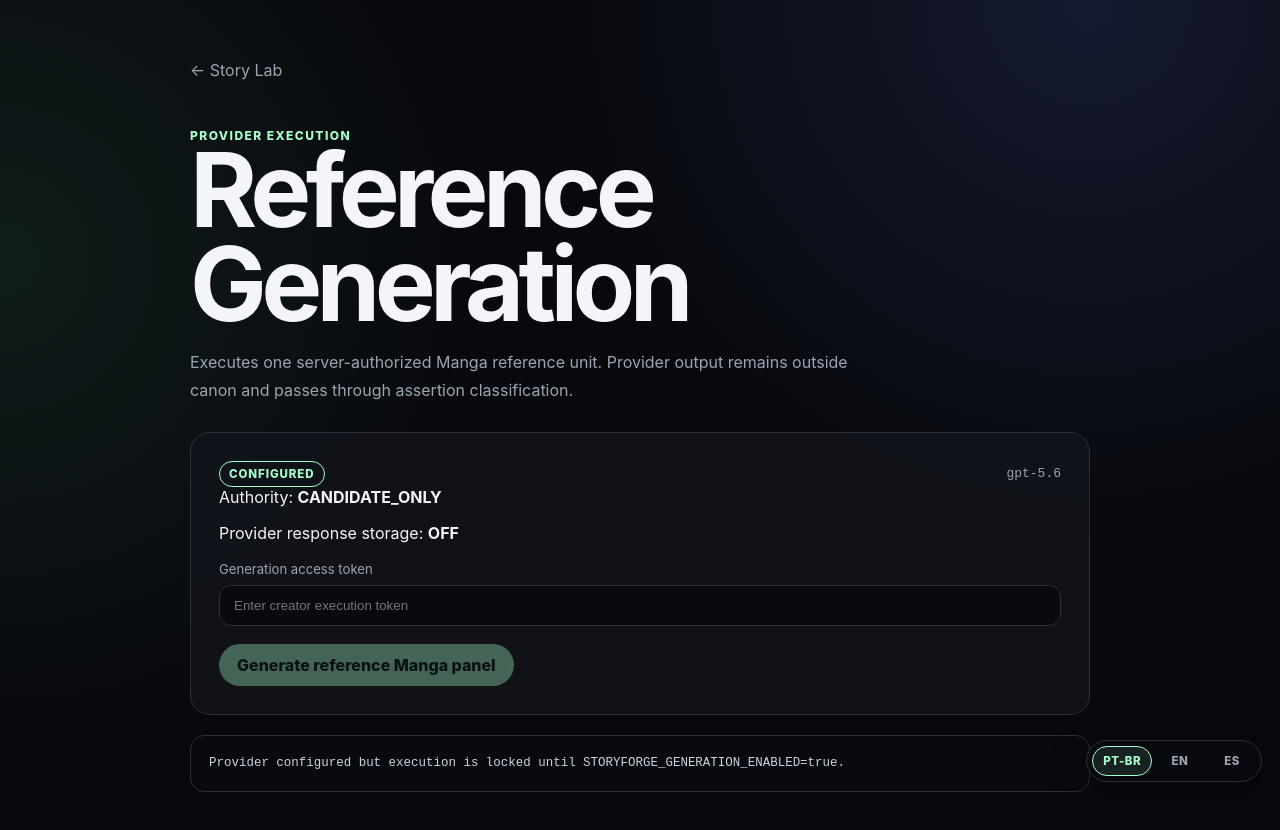
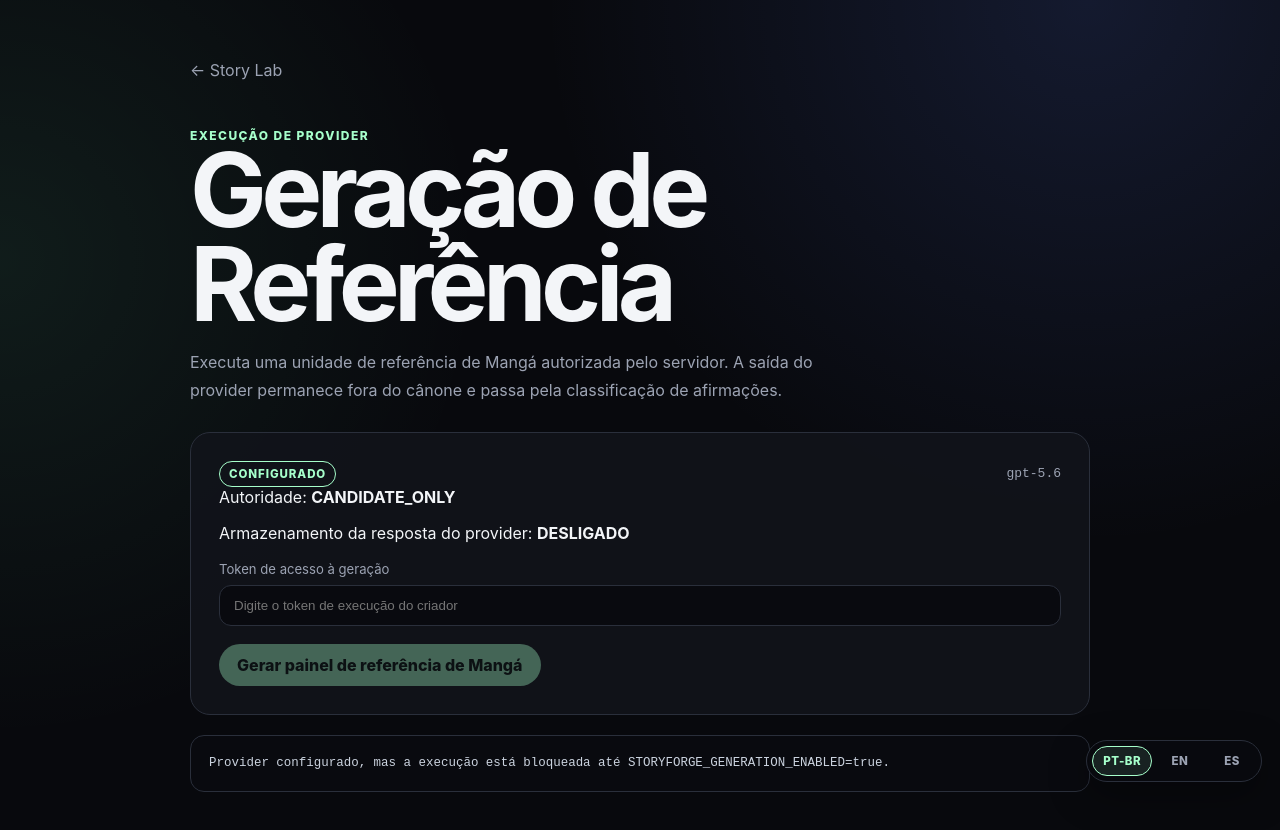
Before and after one commit to tehknesolutions/tehkne-storyforge, a Next.js app in the folder apps/story-lab/: page /generate in a window 1280 px wide. Shown: the top 830 px of the page. Built offline with nearby package versions, Linux system fonts and the light colour scheme; no server answers.

Commit message:
feat(i18n): localize provider console and send locale

```diff
--- a/apps/story-lab/app/generate/page.tsx
+++ b/apps/story-lab/app/generate/page.tsx
@@ -1,6 +1,7 @@
 "use client";
 
 import { useEffect, useState } from "react";
+import { useI18n } from "../i18n";
 
 type ProviderStatus = {
   configured?: boolean;
@@ -11,38 +12,39 @@ type ProviderStatus = {
 };
 
 export default function GeneratePage() {
+  const { locale, t } = useI18n();
   const [status, setStatus] = useState<ProviderStatus>({});
-  const [result, setResult] = useState(
-    "Provider status is loading…"
-  );
+  const [result, setResult] = useState("");
   const [busy, setBusy] = useState(false);
   const [accessToken, setAccessToken] = useState("");
 
   useEffect(() => {
+    setResult(t("generate.loading"));
     void fetch("/api/provider-status", { cache: "no-store" })
       .then((response) => response.json())
       .then((data) => {
         setStatus(data);
         setResult(
           data.enabled
-            ? "Provider configured and explicitly enabled. Reference generation is available."
+            ? t("generate.ready")
             : data.configured
-              ? "Provider configured but execution is locked until STORYFORGE_GENERATION_ENABLED=true."
-              : "Provider locked: OPENAI_API_KEY is not configured."
+              ? t("generate.enableLocked")
+              : t("generate.keyMissing")
         );
       })
-      .catch(() => setResult("Could not read provider status."));
-  }, []);
+      .catch(() => setResult(t("generate.statusError")));
+  }, [t]);
 
   async function generate() {
     setBusy(true);
-    setResult("Generating reference panel…");
+    setResult(t("generate.generating"));
 
     try {
       const response = await fetch("/api/generate/reference", {
         method: "POST",
         headers: {
-          "x-storyforge-generation-token": accessToken
+          "x-storyforge-generation-token": accessToken,
+          "x-storyforge-locale": locale
         }
       });
       const data = await response.json();
@@ -54,38 +56,36 @@ export default function GeneratePage() {
 
   return (
     <main className="review-shell">
-      <a className="back-link" href="/">← Story Lab</a>
-      <div className="eyebrow">PROVIDER EXECUTION</div>
-      <h1>Reference Generation</h1>
-      <p className="muted review-intro">
-        Executes one server-authorized Manga reference unit. Provider output
-        remains outside canon and passes through assertion classification.
-      </p>
+      <a className="back-link" href="/">{t("common.back")}</a>
+      <div className="eyebrow">{t("generate.eyebrow")}</div>
+      <h1>{t("generate.title")}</h1>
+      <p className="muted review-intro">{t("generate.body")}</p>
 
       <article className="review-card">
         <div className="review-head">
           <span className={`status ${status.configured ? "canon" : "candidate"}`}>
-            {status.configured ? "CONFIGURED" : "LOCKED"}
+            {status.configured ? t("common.configured") : t("common.locked")}
           </span>
           <code>{status.model ?? "model:unknown"}</code>
         </div>
 
         <p>
-          Authority: <strong>{status.authority ?? "CANDIDATE_ONLY"}</strong>
+          {t("generate.authority")}:{" "}
+          <strong>{status.authority ?? "CANDIDATE_ONLY"}</strong>
         </p>
         <p>
-          Provider response storage:{" "}
-          <strong>{status.storeResponses === false ? "OFF" : "UNKNOWN"}</strong>
+          {t("generate.storage")}:{" "}
+          <strong>{status.storeResponses === false ? t("common.off") : t("common.unknown")}</strong>
         </p>
 
         <label className="provider-token-field">
-          <span>Generation access token</span>
+          <span>{t("generate.token")}</span>
           <input
             type="password"
             value={accessToken}
             onChange={(event) => setAccessToken(event.target.value)}
             autoComplete="off"
-            placeholder="Enter creator execution token"
+            placeholder={t("generate.tokenPlaceholder")}
           />
         </label>
 
@@ -94,7 +94,7 @@ export default function GeneratePage() {
           disabled={!status.enabled || busy || !accessToken}
           onClick={generate}
         >
-          {busy ? "Generating…" : "Generate reference Manga panel"}
+          {busy ? t("generate.buttonBusy") : t("generate.button")}
         </button>
       </article>
 
```
